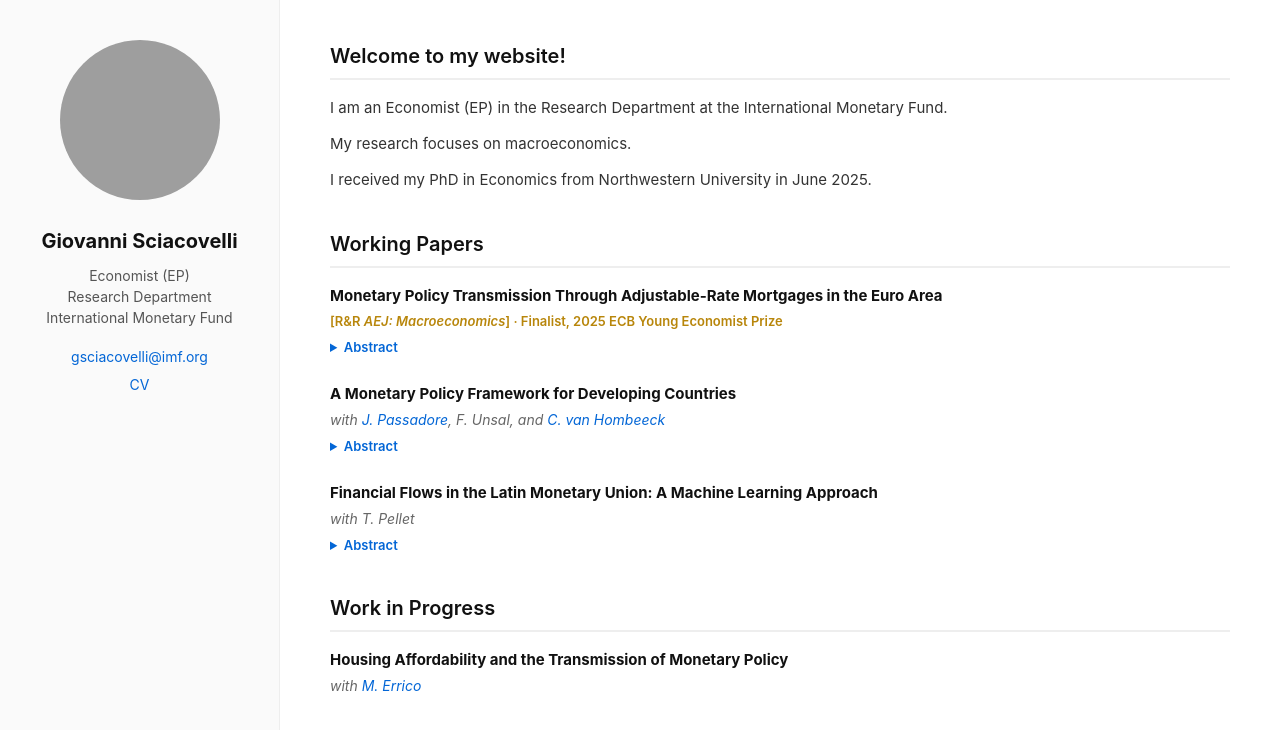
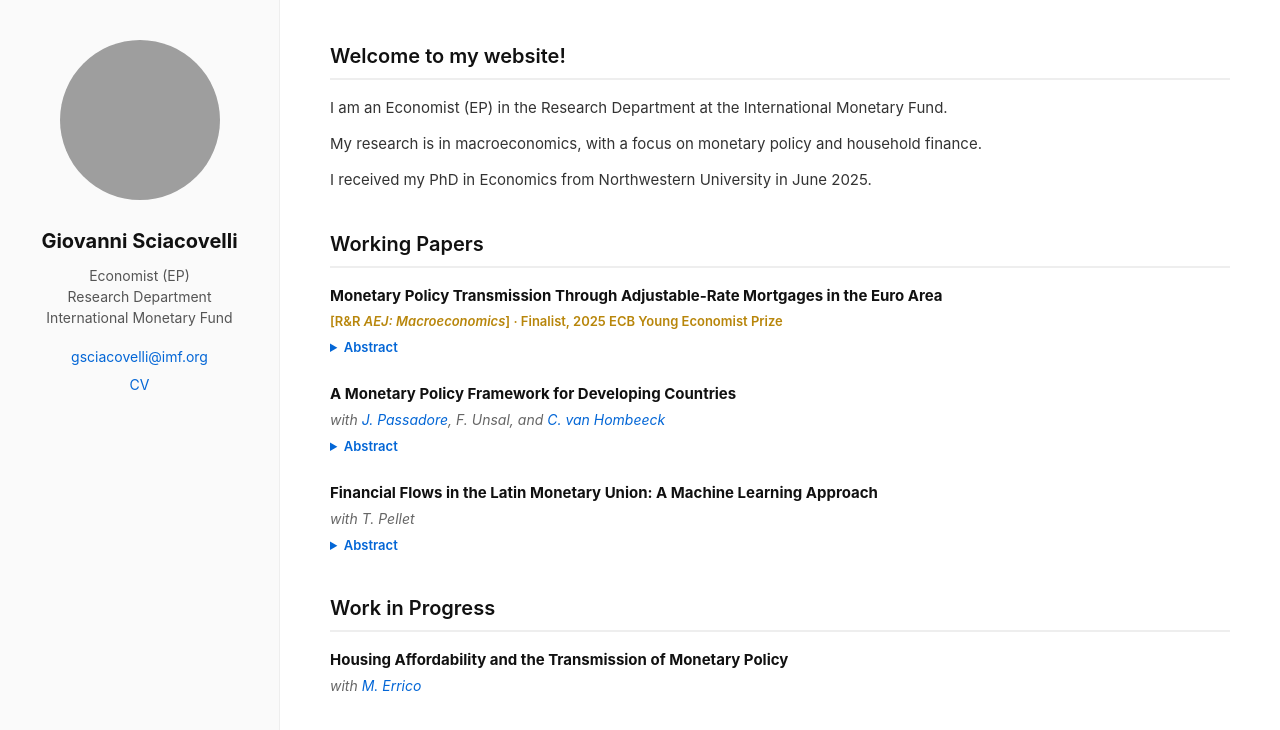
Before and after one commit to giovannisciacovelli/giovannisciacovelli.github.io, a plain HTML site: page index.html in a window 1280 px wide. Shown: the top 730 px of the page. Drawn offline with Linux system fonts and the light colour scheme; grey boxes are pictures that could not be loaded.

Commit message:
Update index.html

```diff
--- a/index.html
+++ b/index.html
@@ -30,9 +30,9 @@
 
         <p>
             I am an Economist (EP) in the Research Department
-            at the International Monetary Fund. <p>My research focuses on
-            macroeconomics.<p> <p>I received my PhD in Economics from
-            Northwestern University in June 2025.<p>
+            at the International Monetary Fund.
+        <p>My research is in macroeconomics, with a focus on monetary policy and household finance.<p>
+        <p>I received my PhD in Economics from Northwestern University in June 2025.<p>
         </p>
     </section>
 
```
